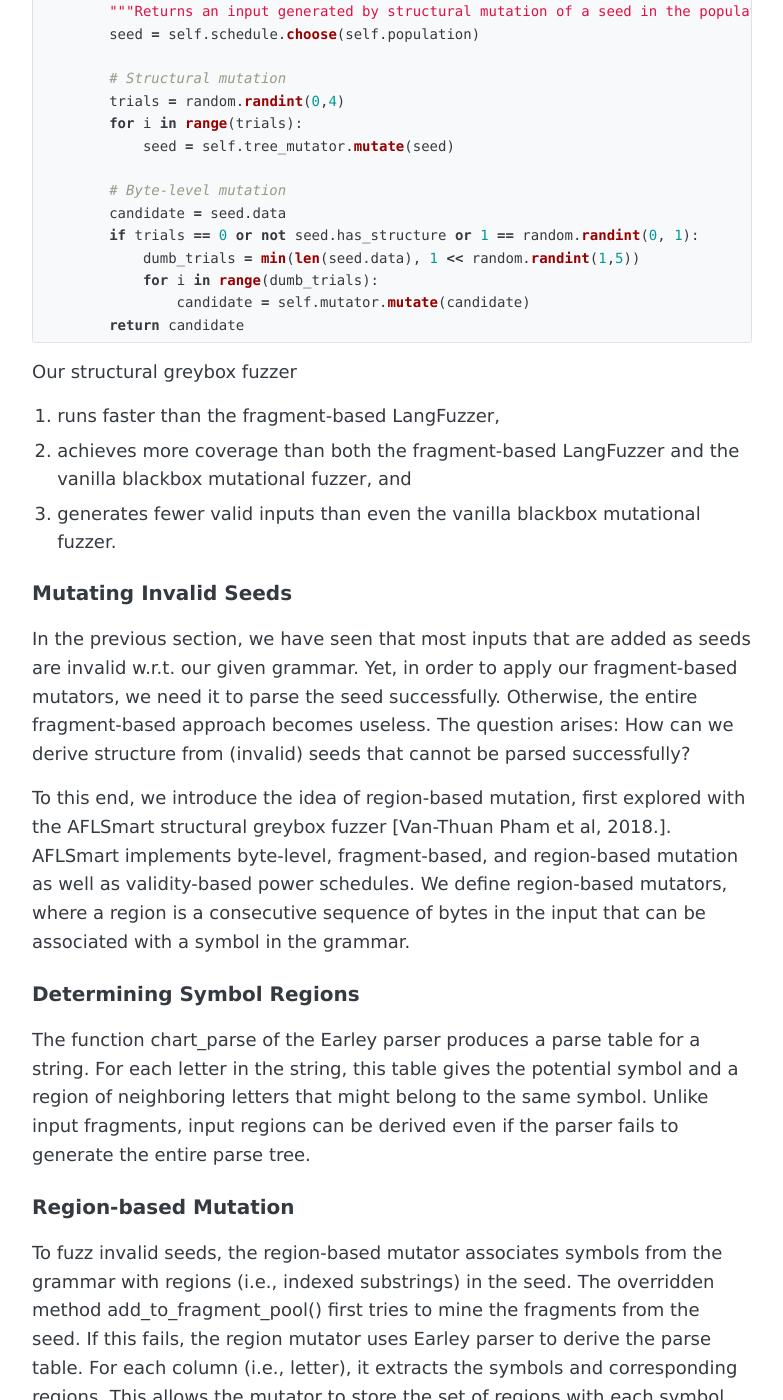
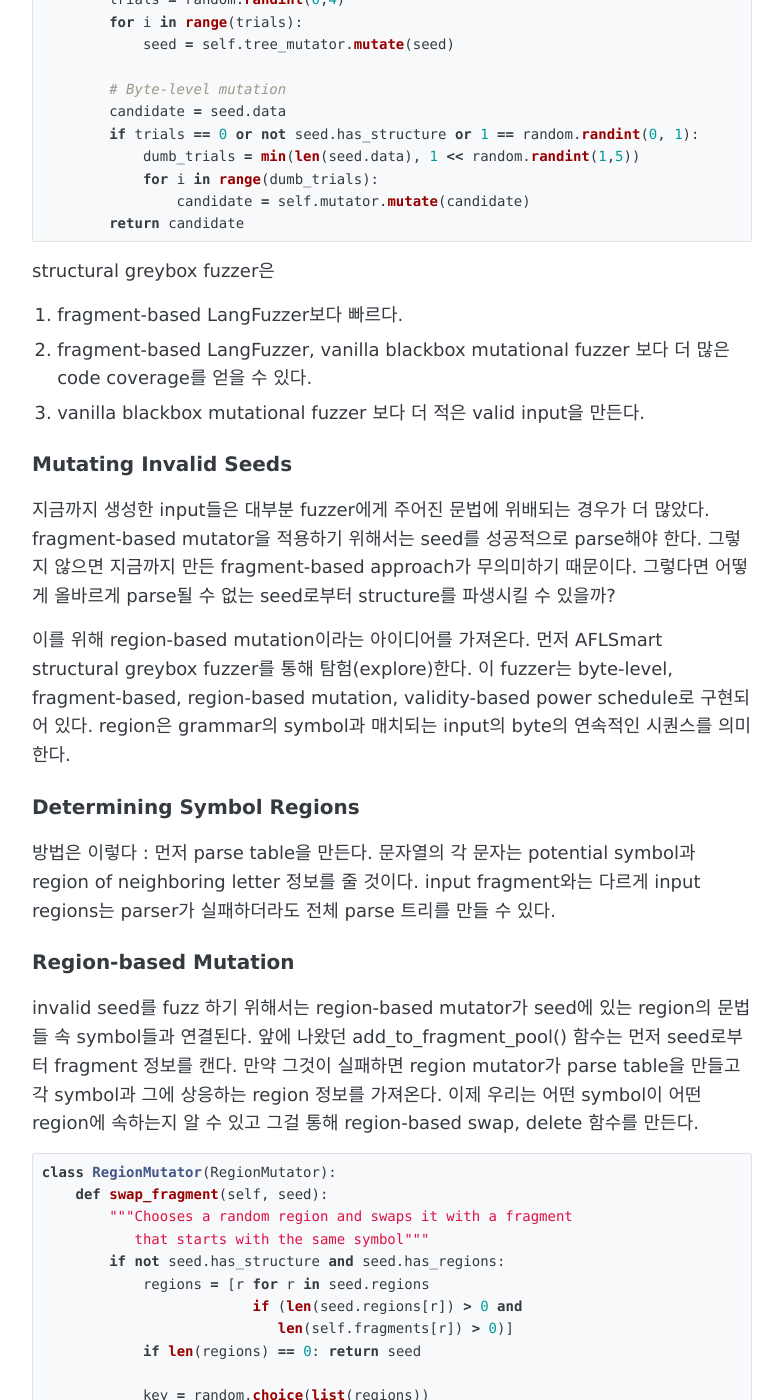
Before and after one commit to sihyungyou/sihyungyou.github.io, a Jekyll site: the page built from _posts/2019-08-02-fuzzingbook-ch3-7.md, in a window 1280 px wide and 1400 px high, scrolled down 6109 px. Shown: the whole window, without its empty margins (248-1031 px from the left). Built offline with Jekyll 4.4.1, drawn with Linux system fonts in a browser that asks for light colours; some of the changed text lies outside the part shown.

Commit message:
working on 3-7

```diff
--- a/_posts/2019-08-02-fuzzingbook-ch3-7.md
+++ b/_posts/2019-08-02-fuzzingbook-ch3-7.md
@@ -179,11 +179,9 @@ class FragmentMutator(FragmentMutator):
 이제 structure-aware fuzzing의 모든 준비물은 마련됐다. 현재 mutator는 모든 seed를 fragment로 쪼개고 pool에 넣는다. 그리고 같은 type을 가진 fragment끼리 swap하여 새로운 seed를 만들고, 주어졌던 seed에서는 랜덤한 fragment를 삭제한다. 이 과정은 높은 확률의 validity를 보장한다.
 
 ### Integration with Greybox Fuzzing
-Our fragment-level blackbox fuzzer (LangFuzzer) generates more valid inputs but achieves less code coverage than a fuzzer with our byte-level fuzzer. So, there is some value in generating inputs that do not stick to the provided grammar.
+fragment-level blackbox fuzzer (LangFuzzer)는 더 많은 valid input을 만들어 내지만 code coverage 측면에서는 byte-level fuzzer보다 효율이 떨어진다. 그래서 생성된 입력들 중 주어진 문법을 고수하지 않는 경우도 있다.
 
-In the following we integrate fragment-level blackbox fuzzing (LangFuzz-style) with byte-level greybox fuzzing (AFL-style). The additional coverage-feedback might allow us to increase code coverage more quickly.
-
-A greybox fuzzer adds to the seed population all generated inputs which increase code coverage. Inputs are generated in two stages, stacking up to four structural mutations and up to 32 byte-level mutations.
+fragment-level balckbox fuzzing과 byte-level greybox fuzzing의 장점들을 취하기 위해 이 둘을 합치려 한다. 추가적인 coverage 피드백은 더 많은 coverage를 빠르게 얻을 수 있도록 도와줄 것이다. greybox fuzzer는 seed population에 code coverage를 증가시킬 모든 생성된 입력값을 추가한다.
 
 ~~~python
 class GreyboxGrammarFuzzer(GreyboxFuzzer):
@@ -204,23 +202,22 @@ class GreyboxGrammarFuzzer(GreyboxFuzzer):
                 candidate = self.mutator.mutate(candidate)
         return candidate
 ~~~
-Our structural greybox fuzzer
-1. runs faster than the fragment-based LangFuzzer,
-2. achieves more coverage than both the fragment-based LangFuzzer and the vanilla blackbox mutational fuzzer, and
-3. generates fewer valid inputs than even the vanilla blackbox mutational fuzzer.
+
+structural greybox fuzzer은
+1. fragment-based LangFuzzer보다 빠르다.
+2. fragment-based LangFuzzer, vanilla blackbox mutational fuzzer 보다 더 많은 code coverage를 얻을 수 있다.
+3. vanilla blackbox mutational fuzzer 보다 더 적은 valid input을 만든다.
 
 ### Mutating Invalid Seeds
-In the previous section, we have seen that most inputs that are added as seeds are invalid w.r.t. our given grammar. Yet, in order to apply our fragment-based mutators, we need it to parse the seed successfully. Otherwise, the entire fragment-based approach becomes useless. The question arises: How can we derive structure from (invalid) seeds that cannot be parsed successfully?
+지금까지 생성한 input들은 대부분 fuzzer에게 주어진 문법에 위배되는 경우가 더 많았다. fragment-based mutator을 적용하기 위해서는 seed를 성공적으로 parse해야 한다. 그렇지 않으면 지금까지 만든 fragment-based approach가 무의미하기 때문이다. 그렇다면 어떻게 올바르게 parse될 수 없는 seed로부터 structure를 파생시킬 수 있을까?
 
-To this end, we introduce the idea of region-based mutation, first explored with the AFLSmart structural greybox fuzzer [Van-Thuan Pham et al, 2018.]. AFLSmart implements byte-level, fragment-based, and region-based mutation as well as validity-based power schedules. We define region-based mutators, where a region is a consecutive sequence of bytes in the input that can be associated with a symbol in the grammar.
+이를 위해 region-based mutation이라는 아이디어를 가져온다. 먼저 AFLSmart structural greybox fuzzer를 통해 탐험(explore)한다. 이 fuzzer는 byte-level, fragment-based, region-based mutation, validity-based power schedule로 구현되어 있다. region은 grammar의 symbol과 매치되는 input의 byte의 연속적인 시퀀스를 의미한다.
 
 ### Determining Symbol Regions
-The function chart_parse of the Earley parser produces a parse table for a string. For each letter in the string, this table gives the potential symbol and a region of neighboring letters that might belong to the same symbol. Unlike input fragments, input regions can be derived even if the parser fails to generate the entire parse tree.
+방법은 이렇다 : 먼저 parse table을 만든다. 문자열의 각 문자는 potential symbol과 region of neighboring letter 정보를 줄 것이다. input fragment와는 다르게 input regions는 parser가 실패하더라도 전체 parse 트리를 만들 수 있다.
 
 ### Region-based Mutation
-To fuzz invalid seeds, the region-based mutator associates symbols from the grammar with regions (i.e., indexed substrings) in the seed. The overridden method add_to_fragment_pool() first tries to mine the fragments from the seed. If this fails, the region mutator uses Earley parser to derive the parse table. For each column (i.e., letter), it extracts the symbols and corresponding regions. This allows the mutator to store the set of regions with each symbol.
-
-Now that we know which regions in the seed belong to which symbol, we can define region-based swap and delete operators.
+invalid seed를 fuzz 하기 위해서는 region-based mutator가 seed에 있는 region의 문법들 속 symbol들과 연결된다. 앞에 나왔던 add_to_fragment_pool() 함수는 먼저 seed로부터 fragment 정보를 캔다. 만약 그것이 실패하면 region mutator가 parse table을 만들고 각 symbol과 그에 상응하는 region 정보를 가져온다. 이제 우리는 어떤 symbol이 어떤 region에 속하는지 알 수 있고 그걸 통해 region-based swap, delete 함수를 만든다.
 
 ~~~python
 class RegionMutator(RegionMutator):
@@ -263,6 +260,7 @@ class RegionMutator(RegionMutator):
             return super().delete_fragment(seed)
 ~~~
 
+parse table을 만들고 symbol들에 입력값의 region을 대입하는 데에는 Earley parser를 사용한다.
 We can use the Earley parser to generate a parse table and assign regions in the input to symbols in the grammar. Our region mutators can substitute these region with fragments from the fragment pool that start with the same symbol, or delete these regions entirely.
 
 ### Focusing on Valid Seeds
```
